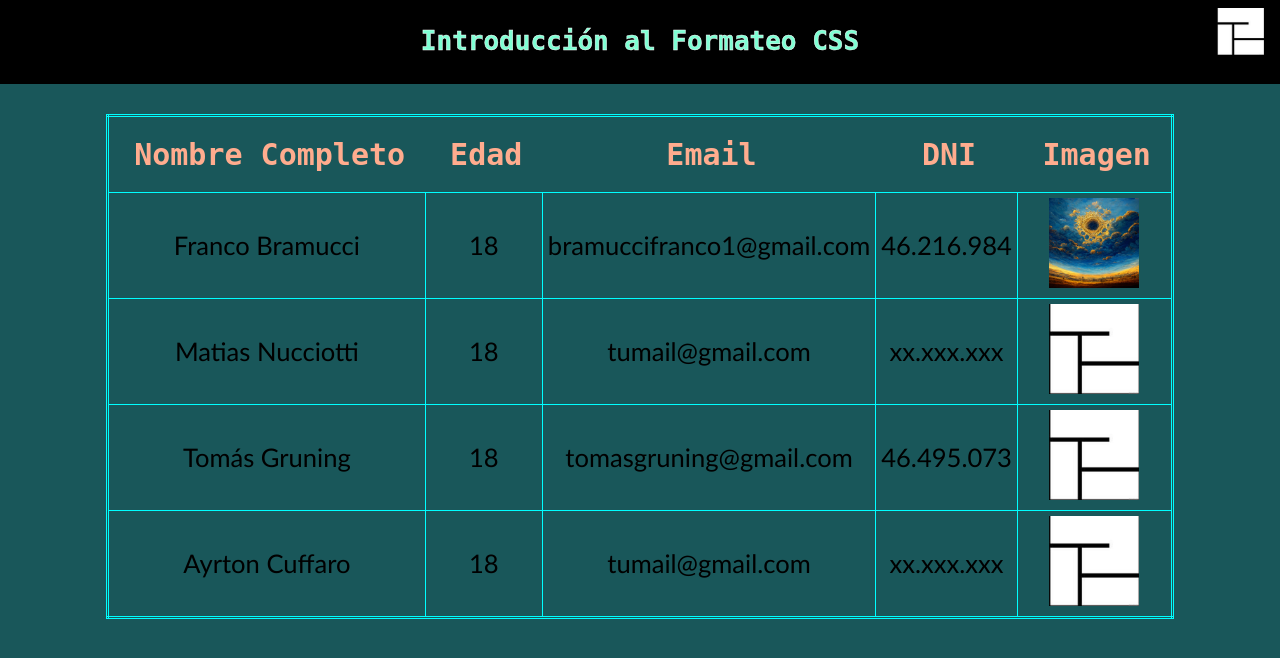
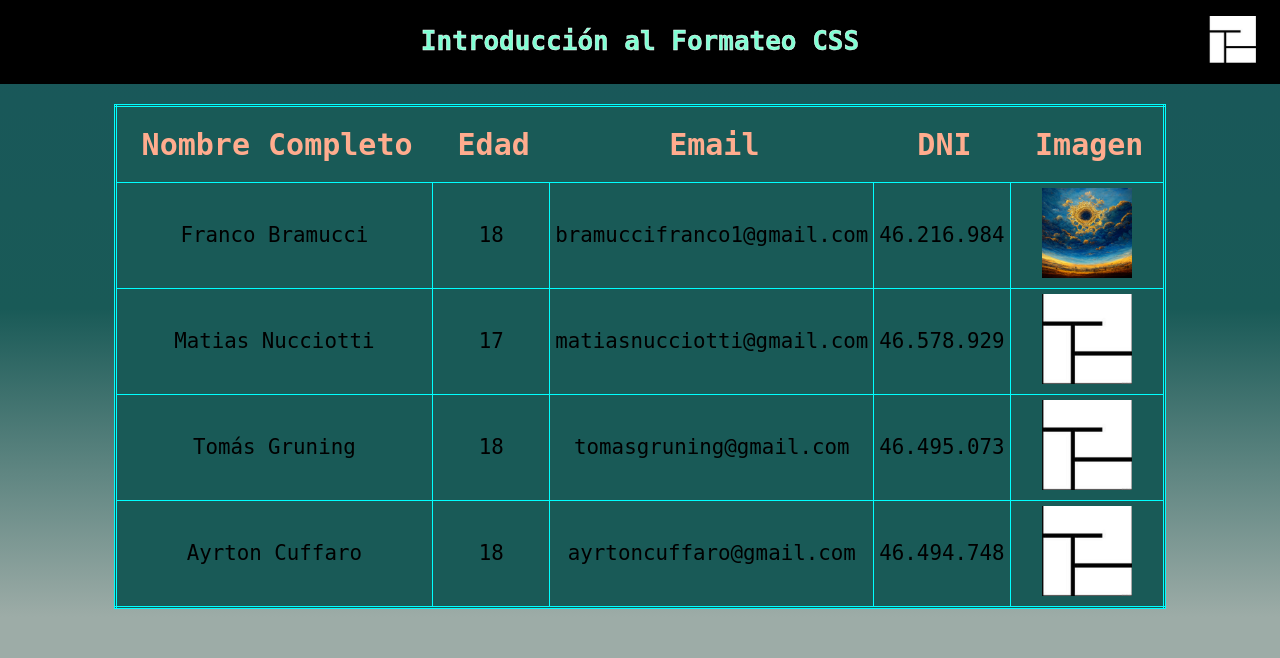
Before and after one commit to francobramucci/Pagina-Web, a PHP site: page /prueba.html in a window 1280 px wide. Shown: the top 658 px of the page. Run offline with PHP 8.4, Linux system fonts and the light colour scheme.

Commit message:
fix del fondo y tabla completa sin imagenes

```diff
--- a/html/cosas.css
+++ b/html/cosas.css
@@ -1,5 +1,7 @@
 .background{
-    background-color: rgb(25, 87, 90);
+    background-image: linear-gradient(rgb(25, 87, 90), rgb(25, 90, 87), rgb(157, 172, 167));
+    background-color: rgb(157, 172, 167);
+    background-repeat: no-repeat;
 }
 
 .titulo{
@@ -18,12 +20,12 @@
 .logopoli{
     padding: 8px 16px;
     position: absolute;
-    top: 0;
-    right: 0;
+    top: 8px;
+    right: 8px;
     border:none;
     display:block;
     width: 47px;
-    height: 47px
+    height: 47px;
 }
 
 
@@ -37,9 +39,10 @@
 }
 
 .tabla{
+    background-color: rgb(25, 90, 87);
     font-family: monospace;
     margin: auto;
-    margin-top: 30px;
+    margin-top: 20px;
     text-align: center;
     border: 3px double aqua;
     border-collapse: collapse;
@@ -56,7 +59,7 @@
 }
 
 .tabla td {
-    font-family: Calibri;
+    font-family: monospace;
 	padding: 5px;
     border-bottom: 1px solid aqua;
     border-left: 1px solid aqua;
--- a/html/prueba.html
+++ b/html/prueba.html
@@ -24,9 +24,9 @@
                 </tr>
                 <tr>
                     <td>Matias Nucciotti</td>
-                    <td>18</td>
-                    <td>tumail@gmail.com</td>
-                    <td>xx.xxx.xxx</td>
+                    <td>17</td>
+                    <td>matiasnucciotti@gmail.com</td>
+                    <td>46.578.929</td>
                     <td><img class = "imagen"  src="images/polinegativo.jpg"></td>
                 </tr>
                 <tr>
@@ -39,8 +39,8 @@
                 <tr>
                     <td>Ayrton Cuffaro</td>
                     <td>18</td>
-                    <td>tumail@gmail.com</td>
-                    <td>xx.xxx.xxx</td>
+                    <td>ayrtoncuffaro@gmail.com</td>
+                    <td>46.494.748</td>
                     <td><img class = "imagen"  src="images/polinegativo.jpg"></td>
                 </tr>
             </tbody>
```
